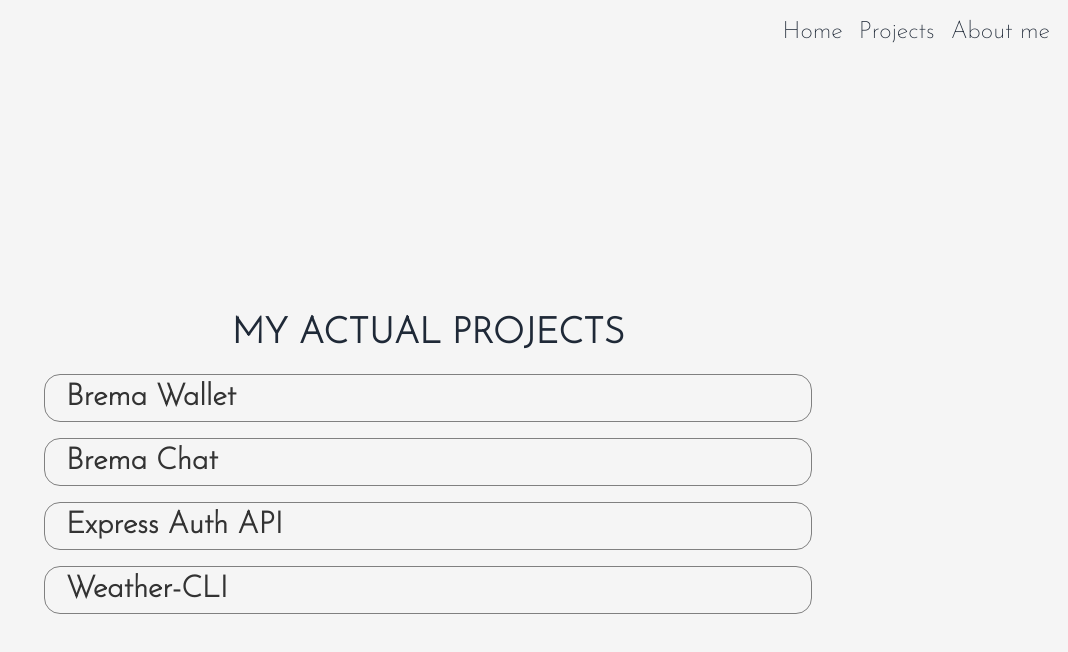
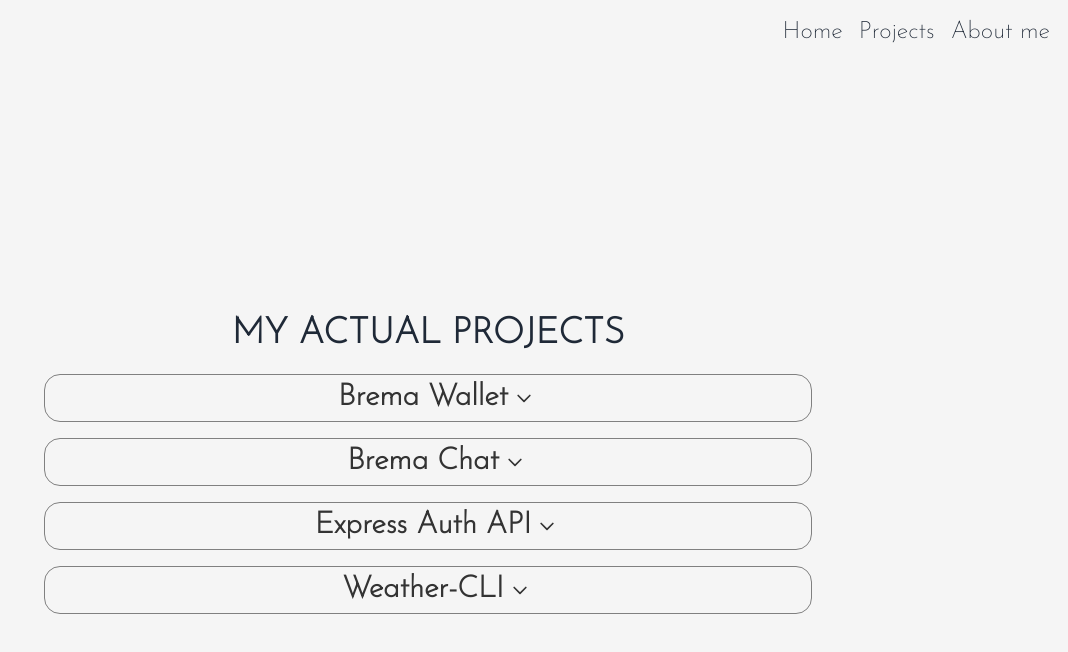
Before and after one commit to luvlqq/luvlqq.dev, a SvelteKit app: page /projects in a window 1280 px wide. Shown: the top 652 px of the page, without its empty margins (212-1280 px from the left). Built offline with nearby package versions, Linux system fonts and the light colour scheme.

Commit message:
make a rotate arrow

```diff
--- a/src/components/footer.svelte
+++ b/src/components/footer.svelte
@@ -1,5 +1,5 @@
 <script lang="ts">
-  import { onMount } from "svelte";
+	import { onMount } from 'svelte';
 
 	interface LynardAPI {
 		success: boolean;
@@ -13,13 +13,13 @@
 	export let pageViews = 0;
 
 	$: lynardResponse = <LynardAPI>{};
-  $: songText = "Loading...";
+	$: songText = 'Loading...';
 
-  let cityData = { name: "Planet Earth", url: "https://maps.google.com" };
+	let cityData = { name: 'Planet Earth', url: 'https://maps.google.com' };
 
 	async function getLynardInfo() {
 		try {
-      const lynardRequest = await fetch("https://api.lanyard.rest/v1/users/432085389948485633");
+			const lynardRequest = await fetch('https://api.lanyard.rest/v1/users/432085389948485633');
 
 			lynardResponse = await lynardRequest.json();
 		} catch {
@@ -33,7 +33,7 @@
 			cityData.url = data.kv.cityMapURL;
 
 			if (!data.listening_to_spotify) {
-        songText = "Not playing anything.";
+				songText = 'Not playing anything.';
 			} else {
 				const { song, artist, track_id: trackId } = data.spotify;
 				const songURL = `https://open.spotify.com/track/${trackId}`;
@@ -44,7 +44,9 @@
 					return text.length > 15 ? shortText : text;
 				};
 
-        songText = `<a href="${songURL}" target="_blank">${songTitle(song)} [${songTitle(artist)}]</a>`;
+				songText = `<a href="${songURL}" target="_blank">${songTitle(song)} [${songTitle(
+					artist
+				)}]</a>`;
 			}
 		}
 	}
@@ -57,7 +59,5 @@
 </script>
 
 <div class="w-full select-none">
-  <div class="text-center mx-1 md:mx-5 pb-1 mt-5">
-    Grodno, Belarus
+	<div class="text-center mx-1 md:mx-5 pb-1 mt-5">Grodno, Belarus</div>
 </div>
-</div>
--- a/src/components/nav.svelte
+++ b/src/components/nav.svelte
@@ -1,6 +1,5 @@
 <div class="navbar text-2xl myBar">
-  <div class="flex-1">
-  </div>
+	<div class="flex-1" />
 	<div class="flex-none px-0.5">
 		<a href="/" class="hover:text-[#5865F2] px-2">Home</a>
 		<a href="/projects" class="hover:text-[#5865F2] px-2">Projects</a>
@@ -10,13 +9,10 @@
 
 <style>
 	@import url('https://fonts.googleapis.com/css2?family=Josefin+Sans:wght@200&display=swap');
-  :global(body){
-      background: #f5f5f5;;
+	:global(body) {
+		background: #f5f5f5;
 	}
-    .myBar{
+	.myBar {
 		font-family: 'Josefin Sans', serif;
 	}
-
-
-
 </style>
--- a/src/components/project.svelte
+++ b/src/components/project.svelte
@@ -1,6 +1,50 @@
 <script lang="ts" xmlns="http://www.w3.org/1999/html">
 	import { projects } from '../routes/projects/projects';
 </script>
+
+<div class="main">
+	<div class="max-w-screen-md space-y-5 mx-auto">
+		<p class="text-center text-4xl font-bold outline-none">MY ACTUAL PROJECTS</p>
+		<div class="grid grid-cols-1 gap-4">
+			{#each projects as project}
+				<div class="card">
+					<details class="group">
+						<summary class="flex items-center justify-center cursor-pointer">
+							<div class="projectName">
+								<span class="font-bold text-3xl space-y-5 space-x-2">{project.name}</span>
+							</div>
+							<svg
+								class="ml-1.5 h-5 w-5 flex-shrink-0 transition duration-500 group-open:-rotate-180"
+								xmlns="http://www.w3.org/2000/svg"
+								fill="none"
+								viewBox="0 0 24 24"
+								stroke="currentColor"
+								onclick="this.classList.toggle('flipped')"
+							>
+								<path
+									stroke-linecap="round"
+									stroke-linejoin="round"
+									stroke-width="2"
+									d="M19 9l-7 7-7-7"
+								/>
+							</svg>
+            </summary>
+						<div class="text-2xl">{project.description}</div>
+						<div class="text-2xl text-[#5865F2]">{project.stack.join(', ')}</div>
+						{#if project.url}
+							<a
+								class="hover:text-[#5865F2] duration-500 font-bold px-2"
+								target="_blank"
+								rel="noreferrer"
+								href={project.url}>[URL]</a
+							>
+						{/if}
+					</details>
+				</div>
+			{/each}
+		</div>
+	</div>
+</div>
 
 <style>
 	@import url('https://fonts.googleapis.com/css2?family=Josefin+Sans:wght@200&display=swap');
@@ -32,37 +76,7 @@
 		padding: 10px;
 	}
 
-    details[open] > summary {
+  .flipped {
+      transform: rotate(180deg);
   }
 </style>
-
-
-<div class="main">
-	<div class="max-w-screen-md space-y-5 mx-auto">
-		<p class="text-center text-4xl font-bold outline-none">MY ACTUAL PROJECTS</p>
-		<div class="grid grid-cols-1 gap-4">
-
-			{#each projects as project}
-				<div class="card">
-          <details>
-          <summary>
-					<div class="projectName">
-						<span class="font-bold text-3xl space-y-5 space-x-2">{project.name}</span>
-					</div>
-          </summary>
-					<div class="text-2xl">{project.description}</div>
-					<div class="text-2xl text-[#5865F2]">{project.stack.join(', ')}</div>
-					{#if project.url}
-						<a
-							class="hover:text-[#5865F2] duration-500 font-bold px-2"
-							target="_blank"
-							rel="noreferrer"
-							href={project.url}>[URL]</a
-						>
-					{/if}
-          </details>
-				</div>
-			{/each}
-		</div>
-	</div>
-</div>
--- a/src/routes/+layout.svelte
+++ b/src/routes/+layout.svelte
@@ -1,6 +1,6 @@
 <script>
 	import '../app.css';
-  import Footer from '../components/footer.svelte'
+	import Footer from '../components/footer.svelte';
 </script>
 
 <slot />
--- a/src/routes/about/+page.svelte
+++ b/src/routes/about/+page.svelte
@@ -1,2 +1,5 @@
-<h1>Welcome to SvelteKit</h1>
-<p>Visit <a href="https://kit.svelte.dev">kit.svelte.dev</a> to read the documentation</p>
+<script>
+  import About from '../../components/about.svelte'
+</script>
+
+<About/>
--- a/src/routes/projects/+page.svelte
+++ b/src/routes/projects/+page.svelte
@@ -1,6 +1,7 @@
 <script lang="ts">
 	import Project from '../../components/project.svelte';
-  import Nav from '../../components/nav.svelte'
+	import Nav from '../../components/nav.svelte';
 </script>
-<Nav/>
+
+<Nav />
 <Project />
--- a/src/routes/projects/projects.ts
+++ b/src/routes/projects/projects.ts
@@ -12,43 +12,25 @@ export const projects: Project[] = [
 	{
 		name: 'Brema Wallet',
 		description:
-			"Ecom wallet with simulate transactions between users. Update for diploma in future.",
-		stack: [
-			'TypeScript',
-			'NestJS',
-			'NodeJS',
-			'JWT',
-			'Prisma',
-			'PostgreSQL',
-			'Svelte',
-		],
+			'Ecom wallet with simulate transactions between users. Update for diploma in future.',
+		stack: ['TypeScript', 'NestJS', 'NodeJS', 'JWT', 'Prisma', 'PostgreSQL', 'Svelte'],
 		url: 'https://github.com/luvlqq/bremaWallet'
 	},
 	{
 		name: 'Brema Chat',
-		description:
-			'Simple online chat build on websocket with Socket.io library',
-		stack: [
-			'TypeScript',
-			'NodeJS',
-			'NestJS',
-			'PostgreSQL',
-			'Prisma',
-			'Socket.io',
-		],
+		description: 'Simple online chat build on websocket with Socket.io library',
+		stack: ['TypeScript', 'NodeJS', 'NestJS', 'PostgreSQL', 'Prisma', 'Socket.io'],
 		url: 'https://github.com/luvlqq/bremaChat'
 	},
 	{
 		name: 'Express Auth API',
-    description:
-      'Auth API. Build by layer architecture.',
+		description: 'Auth API. Build by layer architecture.',
 		stack: ['TypeScript', 'NodeJS', 'Express', 'PostgreSQL', 'Prisma', 'JWT'],
 		url: 'https://github.com/luvlqq/weather-cli'
 	},
 	{
 		name: 'Weather-CLI',
-		description:
-			'Is a console application wich can show forecast for your city.',
+		description: 'Is a console application wich can show forecast for your city.',
 		stack: ['JavaScript', 'NodeJS', 'CLI'],
 		url: 'https://github.com/luvlqq/weather-cli'
 	}
```
Also changed, not shown: src/components/about.svelte (added). Lines whose indentation alone changed are shown as unchanged.
